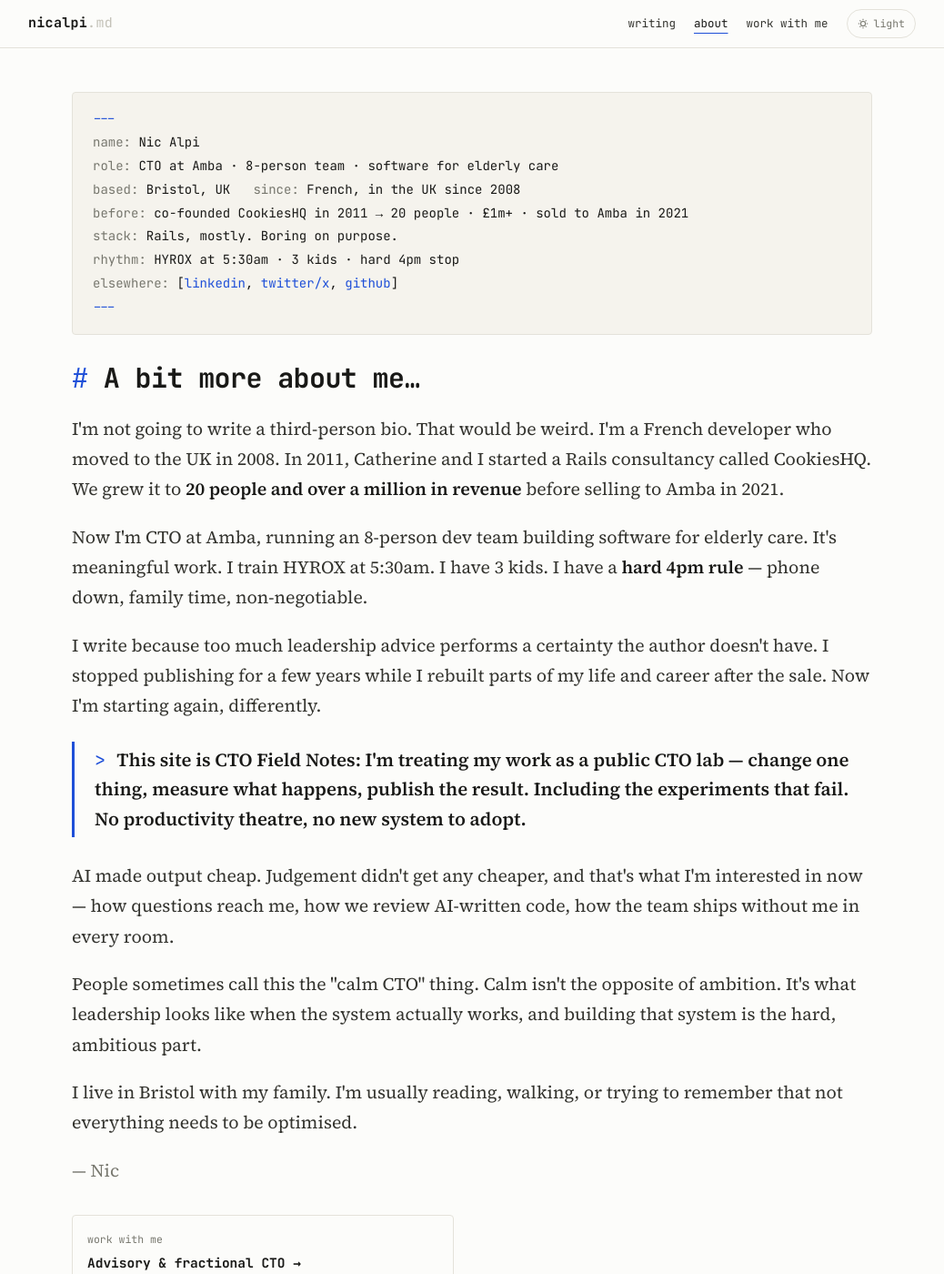
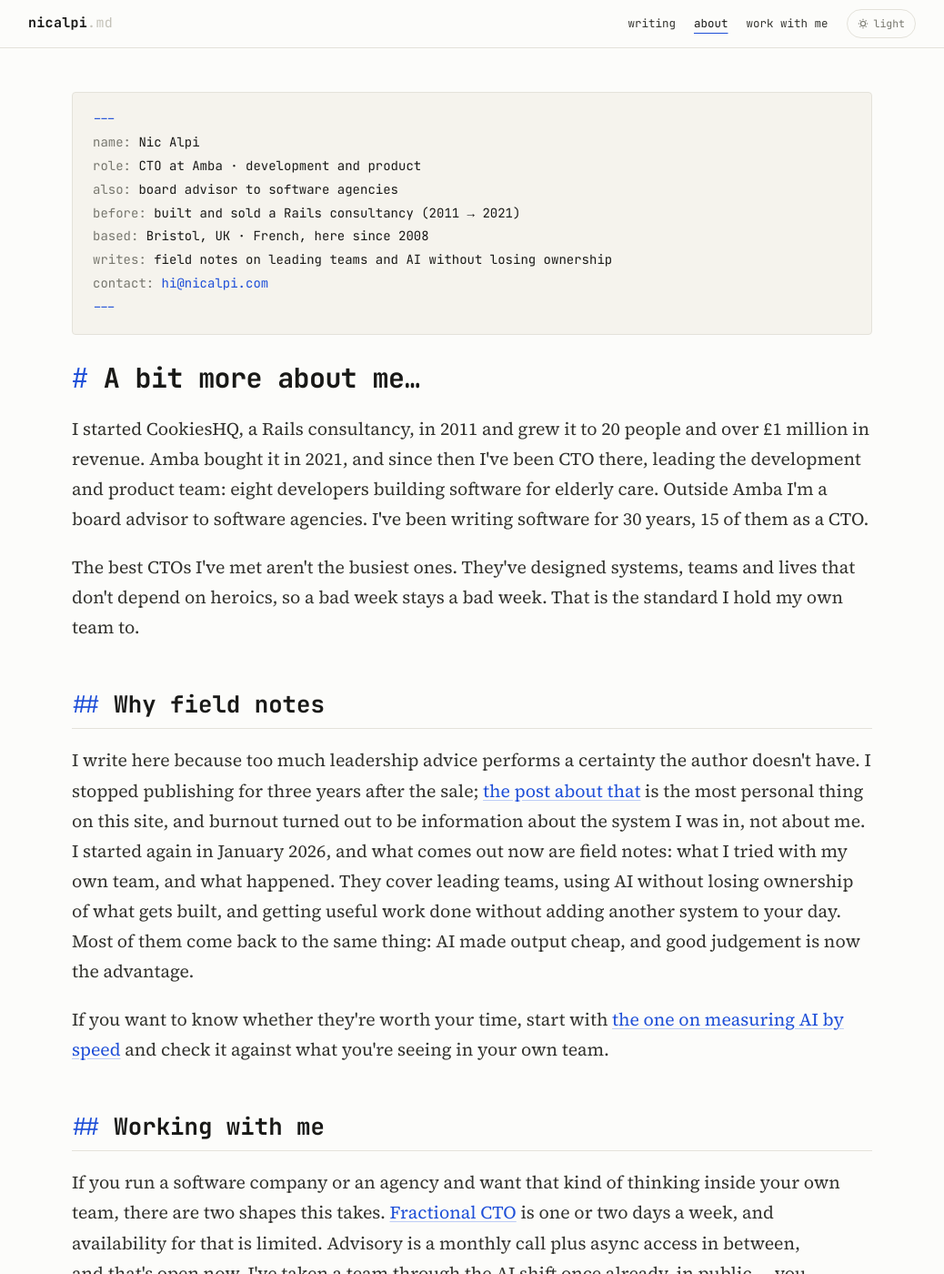
Before and after one commit to nicalpi/nicalpi.com, a Jekyll site: the page built from about.html, in a window 1280 px wide and 1400 px high. Shown: the whole window at 91% size, without its empty margins (121-1159 px from the left). Built offline with Jekyll 4.4.1, drawn with Linux system fonts in a browser that asks for light colours; some of the changed text lies outside the part shown.

Commit message:
Rewrite the About page in Nic's voice, service-first
Researched what practitioner About pages do (credentials in prose, first
person, one next step, the offer once and after the writer identity),
took Nic's answers verbatim into a plan, drafted with the writing
drafter, ran the humanizer and a cold read, and went three versions:
Nic cut the scene opener in favour of a plain chronological start.

The front-matter block carries the CV (now with "board advisor to
software agencies" and the email); the prose says what he does, why he
publishes field notes, and how to work with him, ending on the email.
Co-founder, family and lifestyle details are gone. Years confirmed as
"30 years, 15 as a CTO" and the homepage corrected to match.

Co-Authored-By: Claude Fable 5.1 <noreply@anthropic.com>

```diff
--- a/about.html
+++ b/about.html
@@ -1,7 +1,7 @@
 ---
 layout: default
 title: About
-description: "I'm Nic Alpi — CTO, agency founder, writer of CTO Field Notes. Field-tested experiments on attention, judgement, and leading teams in the AI era. Bristol. 3 kids. Home by 4pm."
+description: "I'm Nic Alpi, CTO at Amba and board advisor to software agencies. What I do now, why I publish field notes, and how to work with me."
 permalink: /about/
 og_image: /assets/images/og/about.jpg
 ---
@@ -10,12 +10,12 @@ og_image: /assets/images/og/about.jpg
   <div class="fm" aria-label="About Nic, as front matter">
     <span class="fm-fence">---</span>
     <span><span class="fm-k">name:</span> <span class="fm-v">Nic Alpi</span></span>
-    <span><span class="fm-k">role:</span> <span class="fm-v">CTO at Amba · 8-person team · software for elderly care</span></span>
-    <span><span class="fm-k">based:</span> <span class="fm-v">Bristol, UK</span> &nbsp; <span class="fm-k">since:</span> <span class="fm-v">French, in the UK since 2008</span></span>
-    <span><span class="fm-k">before:</span> <span class="fm-v">co-founded CookiesHQ in 2011 → 20 people · £1m+ · sold to Amba in 2021</span></span>
-    <span><span class="fm-k">stack:</span> <span class="fm-v">Rails, mostly. Boring on purpose.</span></span>
-    <span><span class="fm-k">rhythm:</span> <span class="fm-v">HYROX at 5:30am · 3 kids · hard 4pm stop</span></span>
-    <span><span class="fm-k">elsewhere:</span> <span class="fm-v">[<a href="https://www.linkedin.com/in/{{ site.linkedin_username }}/" class="fm-accent no-underline">linkedin</a>, <a href="https://twitter.com/{{ site.twitter_username }}" class="fm-accent no-underline">twitter/x</a>, <a href="https://github.com/{{ site.github_username }}" class="fm-accent no-underline">github</a>]</span></span>
+    <span><span class="fm-k">role:</span> <span class="fm-v">CTO at Amba · development and product</span></span>
+    <span><span class="fm-k">also:</span> <span class="fm-v">board advisor to software agencies</span></span>
+    <span><span class="fm-k">before:</span> <span class="fm-v">built and sold a Rails consultancy (2011 → 2021)</span></span>
+    <span><span class="fm-k">based:</span> <span class="fm-v">Bristol, UK · French, here since 2008</span></span>
+    <span><span class="fm-k">writes:</span> <span class="fm-v">field notes on leading teams and AI without losing ownership</span></span>
+    <span><span class="fm-k">contact:</span> <a href="mailto:hi@nicalpi.com" class="fm-v fm-accent no-underline">hi@nicalpi.com</a></span>
     <span class="fm-fence">---</span>
   </div>
   {% if site.portrait_image %}
@@ -26,17 +26,14 @@ og_image: /assets/images/og/about.jpg
 <h1 class="page-title about-title"><span class="md-mark"># </span>A bit more about me…</h1>
 
 <div class="prose">
-  <p>I'm not going to write a third-person bio. That would be weird. I'm a French developer who moved to the UK in 2008. In 2011, Catherine and I started a Rails consultancy called CookiesHQ. We grew it to <strong>20 people and over a million in revenue</strong> before selling to Amba in 2021.</p>
-  <p>Now I'm CTO at Amba, running an 8-person dev team building software for elderly care. It's meaningful work. I train HYROX at 5:30am. I have 3 kids. I have a <strong>hard 4pm rule</strong> — phone down, family time, non-negotiable.</p>
-  <p>I write because too much leadership advice performs a certainty the author doesn't have. I stopped publishing for a few years while I rebuilt parts of my life and career after the sale. Now I'm starting again, differently.</p>
-  <blockquote><p>This site is CTO Field Notes: I'm treating my work as a public CTO lab — change one thing, measure what happens, publish the result. Including the experiments that fail. No productivity theatre, no new system to adopt.</p></blockquote>
-  <p>AI made output cheap. Judgement didn't get any cheaper, and that's what I'm interested in now — how questions reach me, how we review AI-written code, how the team ships without me in every room.</p>
-  <p>People sometimes call this the "calm CTO" thing. Calm isn't the opposite of ambition. It's what leadership looks like when the system actually works, and building that system is the hard, ambitious part.</p>
-  <p>I live in Bristol with my family. I'm usually reading, walking, or trying to remember that not everything needs to be optimised.</p>
-  <p class="text-muted">— Nic</p>
+  <p>I started CookiesHQ, a Rails consultancy, in 2011 and grew it to 20 people and over £1 million in revenue. Amba bought it in 2021, and since then I've been CTO there, leading the development and product team: eight developers building software for elderly care. Outside Amba I'm a board advisor to software agencies. I've been writing software for 30 years, 15 of them as a CTO.</p>
+  <p>The best CTOs I've met aren't the busiest ones. They've designed systems, teams and lives that don't depend on heroics, so a bad week stays a bad week. That is the standard I hold my own team to.</p>
+
+  <h2>Why field notes</h2>
+  <p>I write here because too much leadership advice performs a certainty the author doesn't have. I stopped publishing for three years after the sale; <a href="/blog/feeling-like-a-failure">the post about that</a> is the most personal thing on this site, and burnout turned out to be information about the system I was in, not about me. I started again in January 2026, and what comes out now are field notes: what I tried with my own team, and what happened. They cover leading teams, using AI without losing ownership of what gets built, and getting useful work done without adding another system to your day. Most of them come back to the same thing: AI made output cheap, and good judgement is now the advantage.</p>
+  <p>If you want to know whether they're worth your time, start with <a href="/blog/ai-measuring-wrong-thing">the one on measuring AI by speed</a> and check it against what you're seeing in your own team.</p>
+
+  <h2>Working with me</h2>
+  <p>If you run a software company or an agency and want that kind of thinking inside your own team, there are two shapes this takes. <a href="/contact/">Fractional CTO</a> is one or two days a week, and availability for that is limited. Advisory is a monthly call plus async access in between, and that's open now. I've taken a team through the AI shift once already, in public — you borrow that.</p>
+  <p>If that sounds like where you are, the next step is a short email to <a href="mailto:hi@nicalpi.com">hi@nicalpi.com</a>.</p>
 </div>
-
-<a href="/contact/" class="xcard about-cta">
-  <span class="xcard-kicker">work with me</span>
-  <span class="xcard-title">Advisory &amp; fractional CTO →</span>
-</a>
--- a/index.html
+++ b/index.html
@@ -18,7 +18,7 @@ og_image: /assets/images/og/homepage.jpg
       <span class="fm-fence">---</span>
     </div>
     <h1 id="hero-heading" class="hero-title"><span class="md-mark"># </span>AI made output cheap.<br>Good judgement is now the advantage.</h1>
-    <p class="hero-lead">I've been building software for <strong>20+ years</strong>. I run practical experiments on AI, attention, management and delivery — then publish <strong>what worked, what failed, and what I'm changing next</strong>.</p>
+    <p class="hero-lead">I've been building software for <strong>30 years</strong>. I run practical experiments on AI, attention, management and delivery — then publish <strong>what worked, what failed, and what I'm changing next</strong>.</p>
     <div class="hero-actions">
       <a href="#newsletter" class="btn">Get new posts by email →</a>
       <a href="/blog/" class="btn btn-ghost">Start reading</a>
@@ -46,7 +46,7 @@ og_image: /assets/images/og/homepage.jpg
 <!-- ============ BELIEFS ============ -->
 <section class="sheet-section beliefs-section" aria-labelledby="beliefs-heading">
   <div class="beliefs-intro">
-    <h2 id="beliefs-heading" class="section-title"><span class="md-mark">## </span>Six things I believe<br>after 20 years</h2>
+    <h2 id="beliefs-heading" class="section-title"><span class="md-mark">## </span>Six things I believe<br>after 30 years</h2>
     <p class="section-lead">Most technical leaders don't need another tool. The bottleneck is usually attention, and what happens after the decision.</p>
   </div>
   <ul class="beliefs">
```
Also changed, not shown: .writings-memory/about-page/approved.md (added), .writings-memory/about-page/drafts/v1.md (added), .writings-memory/about-page/drafts/v2.md (added), .writings-memory/about-page/drafts/v3.md (added), .writings-memory/about-page/drafts/v4.md (added), .writings-memory/about-page/plan.md (added), .writings-memory/about-page/research/about-pages.md (added), .writings-memory/memory.md.
